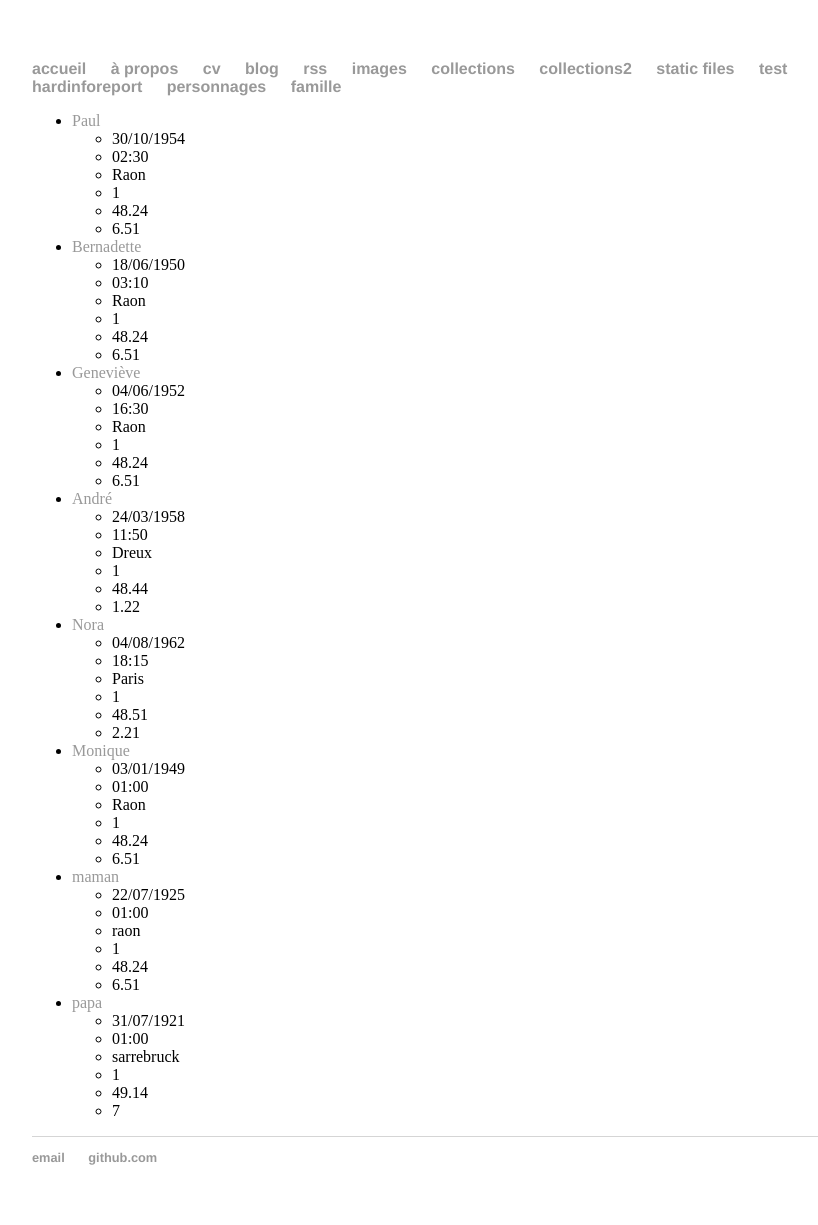
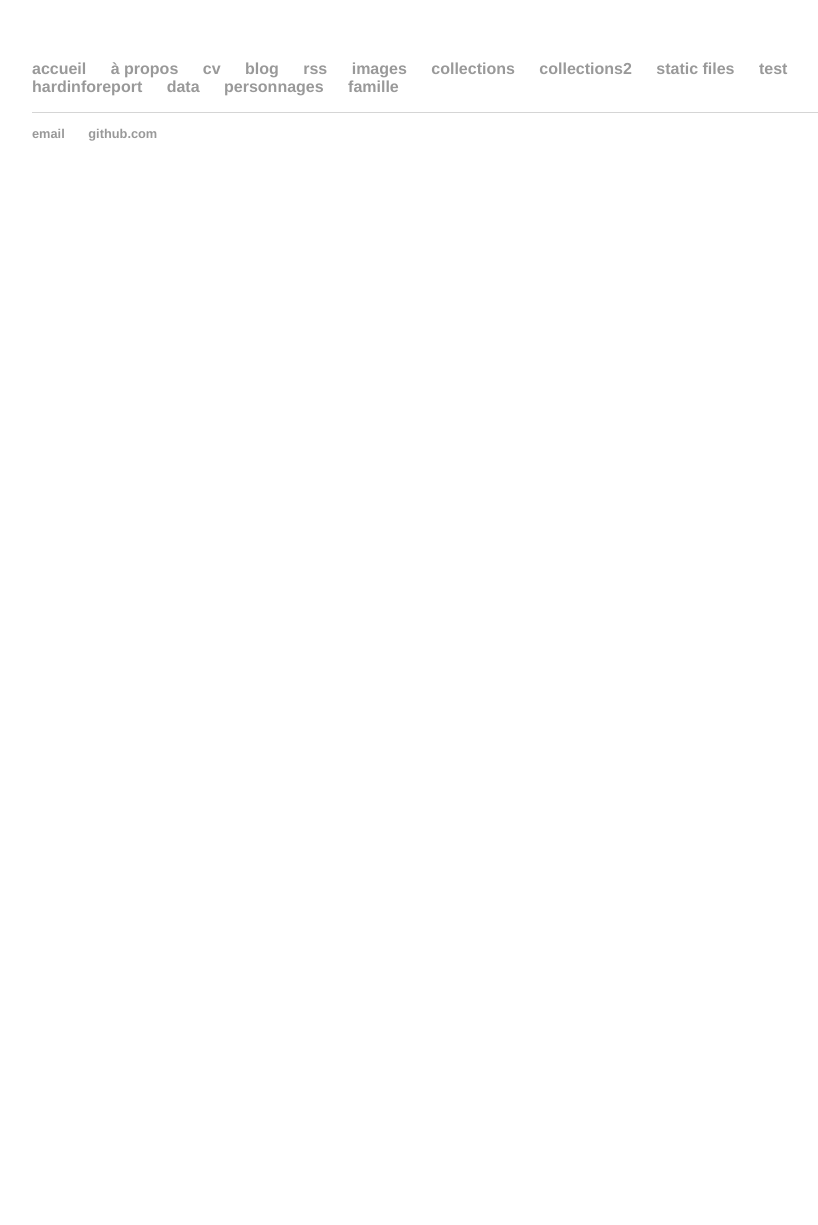
Before and after one commit to poelon/poelon.github.io, a Jekyll site: the page built from assets/famille.html, in a window 1280 px wide. Shown: the whole page, without its empty margins (160-978 px from the left). Built offline with Jekyll 4.4.1, drawn with Linux system fonts in a browser that asks for light colours; after the commit the page ends 900 px from its top, so only the background shows below that.

Commit message:
modif data

```diff
--- a/_data/famille.json
+++ /dev/null
@@ -1,90 +0,0 @@
-[
- {
-  "clef": "Paul",
-  "valeur": [
-   "30/10/1954",
-   "02:30",
-   "Raon",
-   "1",
-   "48.24",
-   "6.51"
-  ]
- },
- {
-  "clef": "Bernadette",
-  "valeur": [
-   "18/06/1950",
-   "03:10",
-   "Raon",
-   "1",
-   "48.24",
-   "6.51"
-  ]
- },
- {
-  "clef": "Geneviève",
-  "valeur": [
-   "04/06/1952",
-   "16:30",
-   "Raon",
-   "1",
-   "48.24",
-   "6.51"
-  ]
- },
- {
-  "clef": "André",
-  "valeur": [
-   "24/03/1958",
-   "11:50",
-   "Dreux",
-   "1",
-   "48.44",
-   "1.22"
-  ]
- },
- {
-  "clef": "Nora",
-  "valeur": [
-   "04/08/1962",
-   "18:15",
-   "Paris",
-   "1",
-   "48.51",
-   "2.21"
-  ]
- },
- {
-  "clef": "Monique",
-  "valeur": [
-   "03/01/1949",
-   "01:00",
-   "Raon",
-   "1",
-   "48.24",
-   "6.51"
-  ]
- },
- {
-  "clef": "maman",
-  "valeur": [
-   "22/07/1925",
-   "01:00",
-   "raon",
-   "1",
-   "48.24",
-   "6.51"
-  ]
- },
- {
-  "clef": "papa",
-  "valeur": [
-   "31/07/1921",
-   "01:00",
-   "sarrebruck",
-   "1",
-   "49.14",
-   "7"
-  ]
- }
-]
--- a/_layouts/default.html
+++ b/_layouts/default.html
@@ -19,6 +19,7 @@
 	        		<li><a href="/assets/divers">static files</a></li>
 	        		<li><a href="/assets/test">test</a></li>
 	        		<li><a href="/assets/hardinfo_report">hardinforeport</a></li>
+	        		<li><a href="/assets/data">data</a></li>
 	        		<li><a href="/assets/personnages">personnages</a></li>
 	        		<li><a href="/assets/famille">famille</a></li>
 	    		</ul>
--- a/assets/atom.xml
+++ b/assets/atom.xml
@@ -1,5 +1,5 @@
 ---
-layout: feed
+
 title: rss
 ---
 <?xml version="1.0" encoding="utf-8"?>
```
Also changed, not shown: _posts/2017-12-25-images.markdown (deleted, +0 -11 lines), assets/data.html (added, +20 -0 lines), 3 other files.
